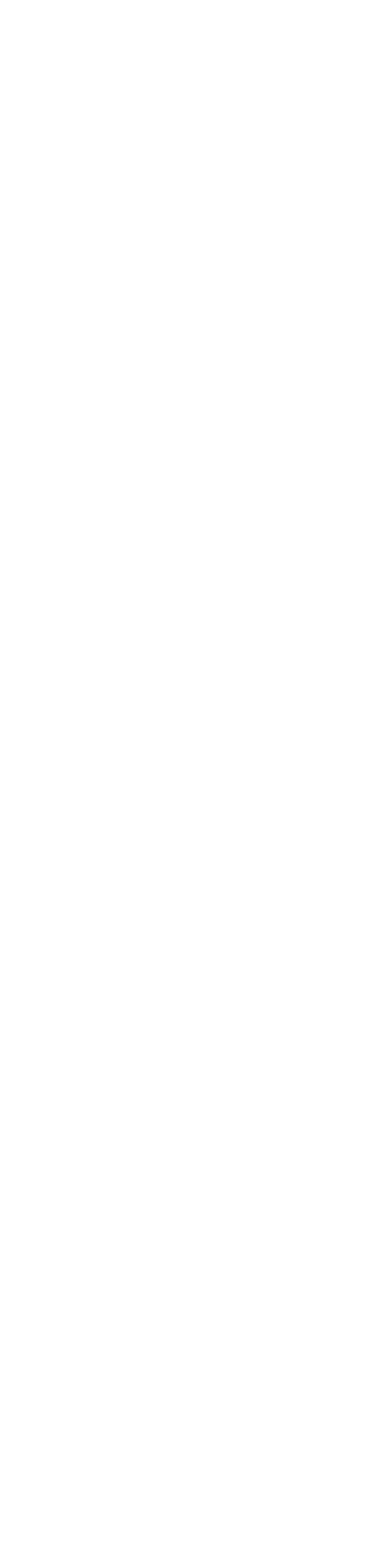
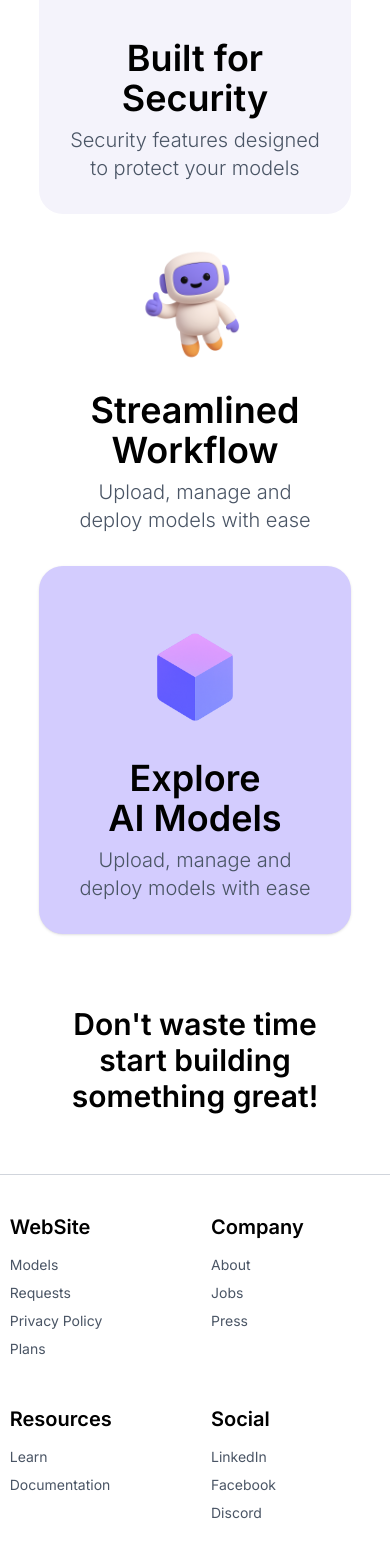
Before and after one commit to Dalaqa25/ModelFlow_nextJS, a Next.js app: page / in a window 390 px wide. Shown: the part 1126-2675 px from the top of the page. Before the commit the page ends 988 px from the top, so only its background shows below. Built offline with nearby package versions, Linux system fonts and the light colour scheme.

Commit message:
resposivity for home features

```diff
--- a/app/components/homeComponents/footer.jsx
+++ b/app/components/homeComponents/footer.jsx
@@ -1,39 +1,41 @@
 export default function Footer() {
     return (
-        <footer className="mt-30">
-            <hr className="border-gray-300 mb-15" />
-            <div className="w-[70%] max-w-[1400px] mx-auto flex items-start justify-between">
-                <div className="flex flex-col min-h-[200px]">
-                    <h2 className="text-2xl font-semibold h-[40px] flex items-center mb-4">WebSite</h2>
-                    <ul className="text-gray-600">
-                        <li className="mb-2"><a href="/about">Models</a></li>
-                        <li className="mb-2"><a href="/contact">Requests</a></li>
-                        <li className="mb-2"><a href="/privacy">Privacy Policy</a></li>
-                        <li className="mb-2"><a href="/terms">Plans</a></li>
+        <footer className="mt-15 sm:mt-20 md:mt-30">
+            <hr className="border-gray-300 mb-8 sm:mb-10 md:mb-15" />
+            <div className="w-[95%] sm:w-[85%] md:w-[70%] max-w-[1400px] mx-auto">
+                <div className="grid grid-cols-2 md:flex md:items-center md:justify-between gap-8 md:gap-4">
+                    <div className="flex flex-col min-h-[150px] md:min-h-[200px]">
+                        <h2 className="text-xl sm:text-2xl font-semibold h-[40px] flex items-center mb-2 sm:mb-4">WebSite</h2>
+                        <ul className="text-gray-600 text-sm sm:text-base">
+                            <li className="mb-2"><a href="/about" className="hover:text-gray-900">Models</a></li>
+                            <li className="mb-2"><a href="/contact" className="hover:text-gray-900">Requests</a></li>
+                            <li className="mb-2"><a href="/privacy" className="hover:text-gray-900">Privacy Policy</a></li>
+                            <li className="mb-2"><a href="/terms" className="hover:text-gray-900">Plans</a></li>
                         </ul>
                     </div>
-                <div className="flex flex-col min-h-[200px]">
-                    <h2 className="text-2xl font-semibold h-[40px] flex items-center mb-4">Company</h2>
-                    <ul className="text-gray-600">
-                        <li className="mb-2"><a href="/about">About</a></li>
-                        <li className="mb-2"><a href="/contact">Jobs</a></li>
-                        <li className="mb-2"><a href="/privacy">Press</a></li>
+                    <div className="flex flex-col min-h-[150px] md:min-h-[200px]">
+                        <h2 className="text-xl sm:text-2xl font-semibold h-[40px] flex items-center mb-2 sm:mb-4">Company</h2>
+                        <ul className="text-gray-600 text-sm sm:text-base">
+                            <li className="mb-2"><a href="/about" className="hover:text-gray-900">About</a></li>
+                            <li className="mb-2"><a href="/contact" className="hover:text-gray-900">Jobs</a></li>
+                            <li className="mb-2"><a href="/privacy" className="hover:text-gray-900">Press</a></li>
                         </ul>
                     </div>
-                <div className="flex flex-col min-h-[200px]">
-                    <h2 className="text-2xl font-semibold h-[40px] flex items-center mb-4">Resources</h2>
-                    <ul className="text-gray-600">
-                        <li className="mb-2"><a href="/about">Learn</a></li>
-                        <li className="mb-2"><a href="/contact">Documentation</a></li>
+                    <div className="flex flex-col min-h-[150px] md:min-h-[200px]">
+                        <h2 className="text-xl sm:text-2xl font-semibold h-[40px] flex items-center mb-2 sm:mb-4">Resources</h2>
+                        <ul className="text-gray-600 text-sm sm:text-base">
+                            <li className="mb-2"><a href="/about" className="hover:text-gray-900">Learn</a></li>
+                            <li className="mb-2"><a href="/contact" className="hover:text-gray-900">Documentation</a></li>
                         </ul>
                     </div>
-                <div className="flex flex-col min-h-[200px]">
-                    <h2 className="text-2xl font-semibold h-[40px] flex items-center mb-4">Social</h2>
-                    <ul className="text-gray-600">
-                        <li className="mb-2"><a href="/about">LinkedIn</a></li>
-                        <li className="mb-2"><a href="/contact">Facebook</a></li>
-                        <li className="mb-2"><a href="/contact">Discord</a></li>
+                    <div className="flex flex-col min-h-[150px] md:min-h-[200px]">
+                        <h2 className="text-xl sm:text-2xl font-semibold h-[40px] flex items-center mb-2 sm:mb-4">Social</h2>
+                        <ul className="text-gray-600 text-sm sm:text-base">
+                            <li className="mb-2"><a href="/about" className="hover:text-gray-900">LinkedIn</a></li>
+                            <li className="mb-2"><a href="/contact" className="hover:text-gray-900">Facebook</a></li>
+                            <li className="mb-2"><a href="/contact" className="hover:text-gray-900">Discord</a></li>
                         </ul>
+                    </div>
                 </div>
             </div>
         </footer>
--- a/app/components/homeComponents/homeFeatures.jsx
+++ b/app/components/homeComponents/homeFeatures.jsx
@@ -3,32 +3,31 @@
 
 export default function HomeSecurity() {
     return (
-        <div className="w-[70%] max-w-[1400px] mx-auto flex flex-col gap-15">
-
+        <div className="w-[80%] lg:w-[70%] max-w-[1400px] mx-auto flex flex-col gap-8 lg:gap-15">
             {/* Security Section */}
             <motion.div
                 initial={{ opacity: 0, y: 50 }}
                 whileInView={{ opacity: 1, y: 0 }}
                 transition={{ duration: 0.6 }}
                 viewport={{ once: true }}
-                className="w-full h-[350px] bg-[#f4f3fb] flex items-center justify-center-safe gap-25 rounded-3xl"
+                className="w-full min-h-[300px] lg:h-[350px] bg-[#f4f3fb] flex flex-col lg:flex-row items-center justify-center gap-6 lg:gap-25 rounded-3xl py-8"
             >
                 <Image
                     src="/security.png"
                     alt="Security Image"
                     width={1024}
                     height={1024}
-                    className="w-32 h-32 sm:w-40 sm:h-40 md:w-90 md:h-90 object-contain"
+                    className="w-30 h-30 sm:w-50 sm:h-50 lg:w-90 lg:h-90 object-contain"
                 />
                 <motion.div
                     initial={{ opacity: 0, x: 20 }}
                     whileInView={{ opacity: 1, x: 0 }}
                     transition={{ duration: 0.6, delay: 0.2 }}
                     viewport={{ once: true }}
-                    className='mr-20'
+                    className='text-center lg:text-left lg:mr-20'
                 >
-                    <h1 className='text-7xl font-semibold'>Built for <br/> Security</h1>
-                    <p className='text-3xl text-gray-600 mt-2 font-light'>Security featuers designed <br/>to protect your models</p>
+                    <h1 className='text-4xl lg:text-7xl font-semibold'>Built for <br/> Security</h1>
+                    <p className='text-xl lg:text-3xl text-gray-600 mt-2 font-light'>Security features designed <br/>to protect your models</p>
                 </motion.div>
             </motion.div>
 
@@ -38,24 +37,24 @@
                 whileInView={{ opacity: 1, y: 0 }}
                 transition={{ duration: 0.6 }}
                 viewport={{ once: true }}
-                className='w-full flex items-center justify-between'
+                className='w-full flex flex-col-reverse lg:flex-row items-center justify-between gap-6 lg:gap-0'
             >
                 <motion.div
                     initial={{ opacity: 0, x: -20 }}
                     whileInView={{ opacity: 1, x: 0 }}
                     transition={{ duration: 0.6, delay: 0.2 }}
                     viewport={{ once: true }}
-                    className='ml-15'
+                    className='text-center lg:text-left lg:ml-15'
                 >
-                    <h1 className='text-7xl font-semibold'>Streamlined <br/>Workflow</h1>
-                    <p className='text-3xl text-gray-600 mt-2 font-light'>Upload,manage and <br/>deploy models with ease</p>
+                    <h1 className='text-4xl lg:text-7xl font-semibold'>Streamlined <br/>Workflow</h1>
+                    <p className='text-xl lg:text-3xl text-gray-600 mt-2 font-light'>Upload, manage and <br/>deploy models with ease</p>
                 </motion.div>
                 <Image
                     src="/flyingRobot.png"
-                    alt="flyng Robot Image"
+                    alt="Flying Robot Image"
                     width={1024}
                     height={1024}
-                    className="w-32 h-32 sm:w-40 sm:h-40 md:w-100 md:h-100 object-contain"
+                    className="w-30 h-30 sm:w-50 sm:h-50 lg:w-90 lg:h-90 object-contain"
                 />
             </motion.div>
 
@@ -65,24 +64,37 @@
                 whileInView={{ opacity: 1, y: 0 }}
                 transition={{ duration: 0.6 }}
                 viewport={{ once: true }}
-                className='w-full max-h-[400px] flex bg-[#d3ccfe] items-center justify-between rounded-3xl overflow-y-hidden mb-20 shadow'
+                className='w-full min-h-[300px] lg:max-h-[400px] flex flex-col lg:flex-row bg-[#d3ccfe] items-center justify-between rounded-3xl overflow-hidden mb-10 lg:mb-20 shadow py-8'
             >
-                <Image
-                    src="/phone.svg"
-                    alt="Phone svg Image"
-                    width={1024}
-                    height={1024}
-                    className="w-32 h-32 sm:w-40 sm:h-40 md:w-150 md:h-150 object-contain mt-70"
-                />
+                <div className="relative">
+                    <div className="block lg:hidden">
+                        <Image
+                            src="/3dcube.png"
+                            alt="Phone svg Image Mobile"
+                            width={1024}
+                            height={1024}
+                            className="w-40 h-40 sm:w-60 sm:h-60 object-contain"
+                        />
+                    </div>
+                    <div className="hidden lg:block">
+                        <Image
+                            src="/phone.svg"
+                            alt="Phone svg Image Desktop"
+                            width={1024}
+                            height={1024}
+                            className="w-90 h-90 object-contain mt-70"
+                        />
+                    </div>
+                </div>
                 <motion.div
                     initial={{ opacity: 0, x: 20 }}
                     whileInView={{ opacity: 1, x: 0 }}
                     transition={{ duration: 0.6, delay: 0.2 }}
                     viewport={{ once: true }}
-                    className='mr-15'
+                    className='text-center lg:text-left lg:mr-15'
                 >
-                    <h1 className='text-7xl font-semibold'>Explore<br/>AI Models</h1>
-                    <p className='text-3xl text-gray-600 mt-2 font-light'>Upload,manage and <br/>deploy models with ease</p>
+                    <h1 className='text-4xl lg:text-7xl font-semibold'>Explore<br/>AI Models</h1>
+                    <p className='text-xl lg:text-3xl text-gray-600 mt-2 font-light'>Upload, manage and <br/>deploy models with ease</p>
                 </motion.div>
             </motion.div>
 
@@ -91,7 +103,7 @@
                 whileInView={{ opacity: 1, y: 0 }}
                 transition={{ duration: 0.6 }}
                 viewport={{ once: true }}
-                className='text-center text-6xl font-semibold'
+                className='text-center text-3xl lg:text-6xl font-semibold'
             >
                 Don't waste time start building <br/> something great!
             </motion.h1>
--- a/app/components/homeComponents/resMainPage.jsx
+++ b/app/components/homeComponents/resMainPage.jsx
@@ -1,4 +1,6 @@
 import Login from 'app/components/SignIn/login'
+import HomeFeatures from 'app/components/homeComponents/homeFeatures'
+import Footer from 'app/components/homeComponents/footer'
 import { useState } from 'react'
 
 export default function resMainPage() {
@@ -32,6 +34,10 @@
                     <img className='w-[70%]' src='main.png' alt='logo' />
                 </div>
             </main>
+            {/* Features Section */}
+            <HomeFeatures />
+            {/* Footer Section */}
+            <Footer />
         </>
     )
 }
```
Lines whose indentation alone changed are shown as unchanged.
